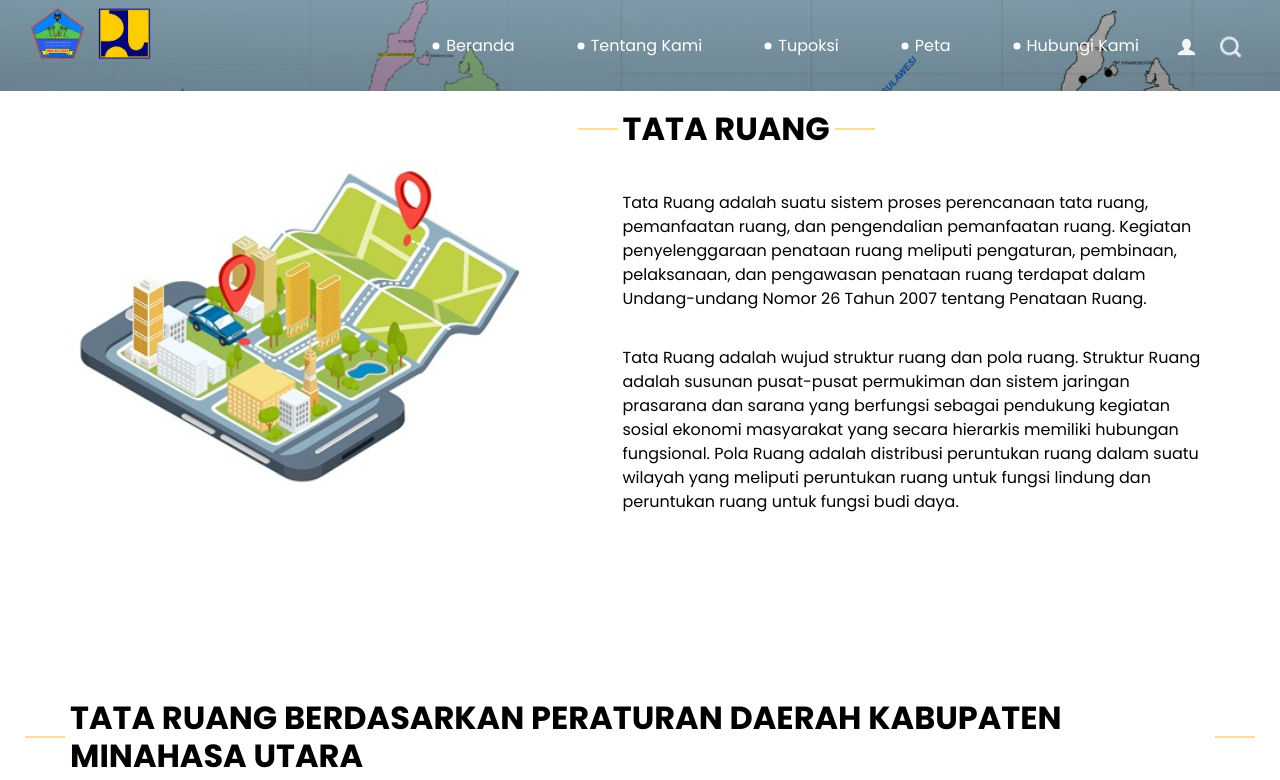
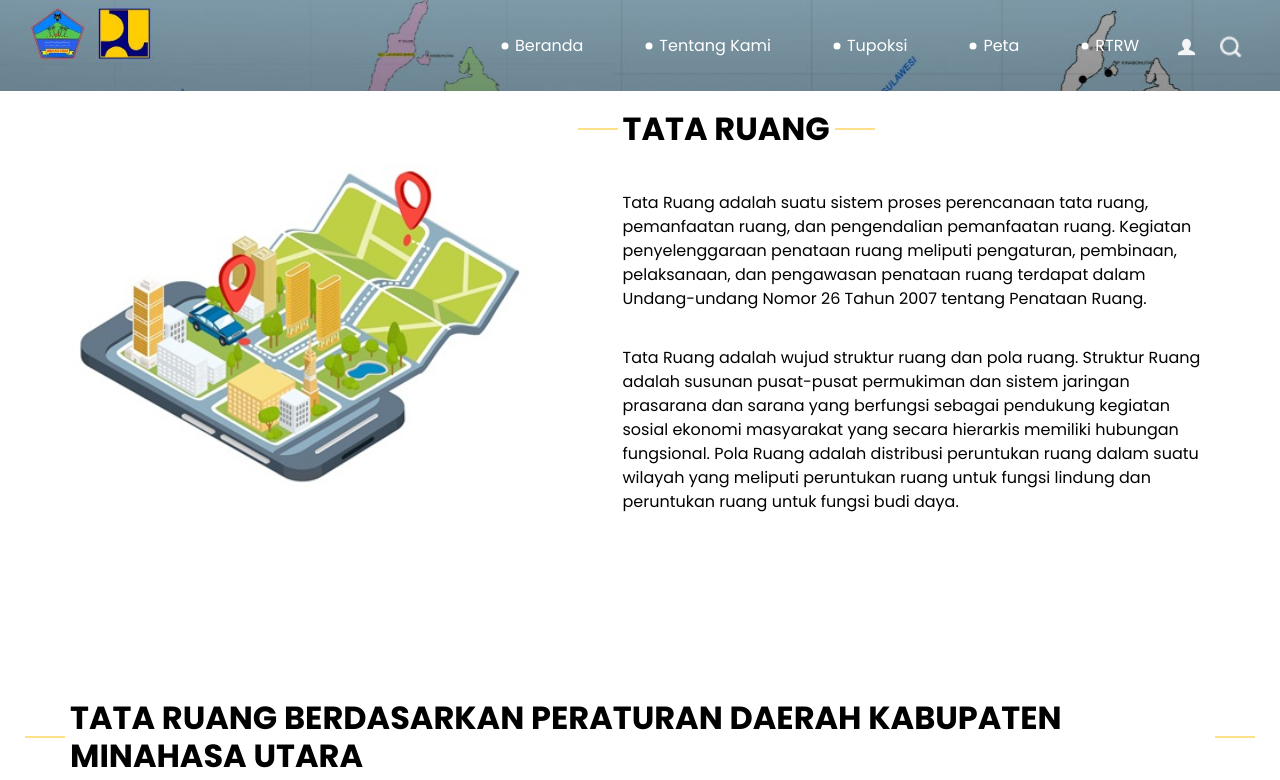
Before and after one commit to puprminut/sipetarungminut, a plain HTML site: page about.html in a window 1280 px wide. Shown: the top 780 px of the page. Drawn offline with nearby package versions, Linux system fonts and the light colour scheme.

Commit message:
Update about.html

```diff
--- a/about.html
+++ b/about.html
@@ -58,7 +58,7 @@
                   <a class="nav-link" href="portfolio.html">Peta </a>
                 </li>
                 <li class="nav-item">
-                  <a class="nav-link" href="contact.html">Hubungi Kami</a>
+                  <a class="nav-link" href="contact.html">RTRW</a>
                 </li>
               </ul>
               <div class="user_option">
```
